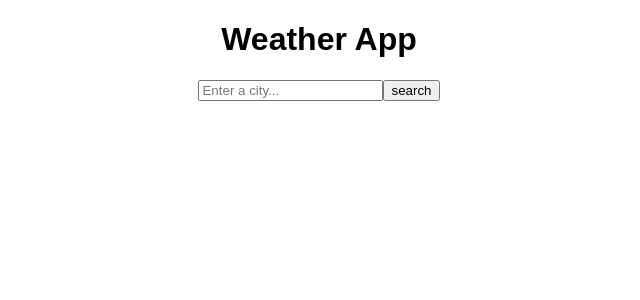
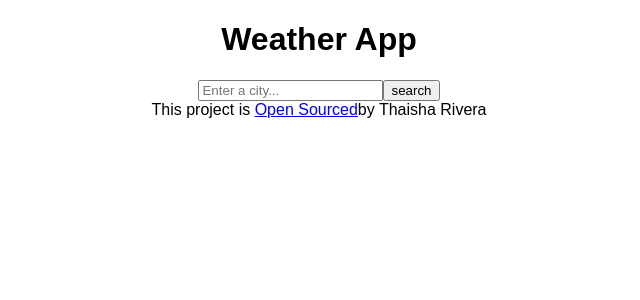
Before and after one commit to Trivera0713/react-weather, a React (Create React App) app: page / in a window 1280 px wide. Shown: the top 300 px of the page, without its empty margins (321-961 px from the left). Built offline with nearby package versions, Linux system fonts and the light colour scheme.

Commit message:
add git hub link

```diff
--- a/src/App.js
+++ b/src/App.js
@@ -6,6 +6,11 @@ export default function App() {
     <div className="App">
       <h1>Weather App</h1>
       <Search />
+      <div>
+        This project is{" "}
+        <a href="https://github.com/Trivera0713/react-weather">Open Sourced</a>
+        by Thaisha Rivera
+      </div>
     </div>
   );
 }
```
